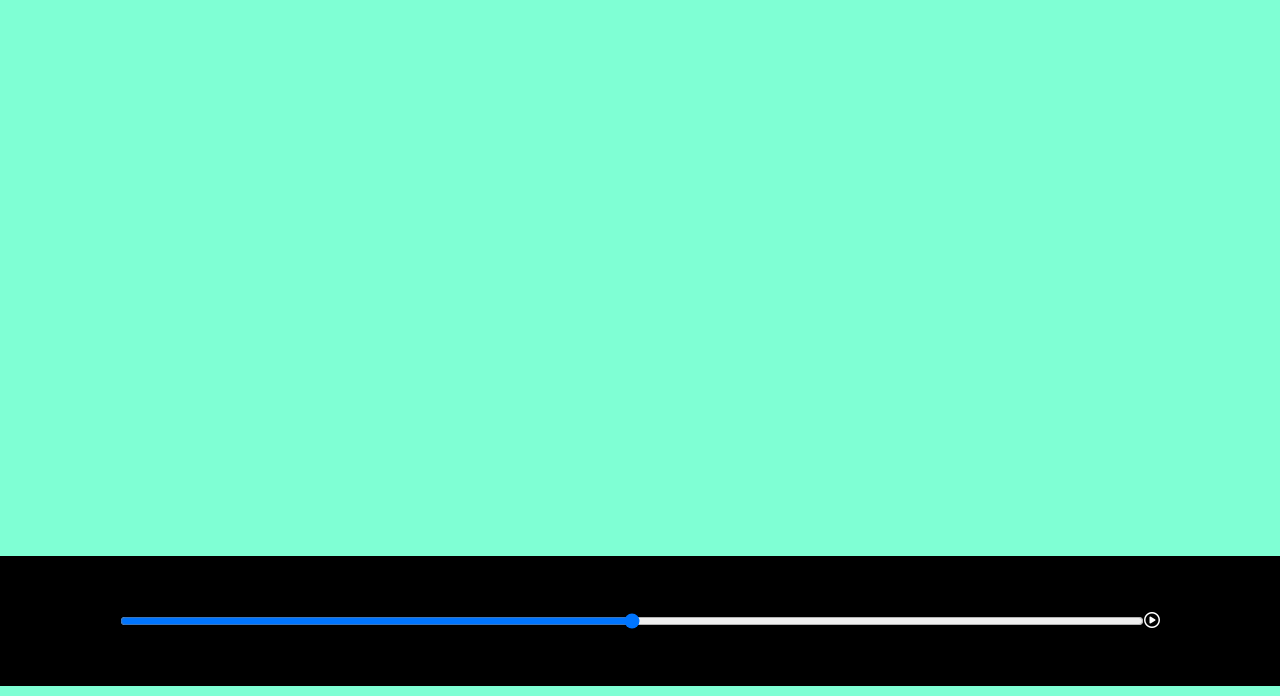
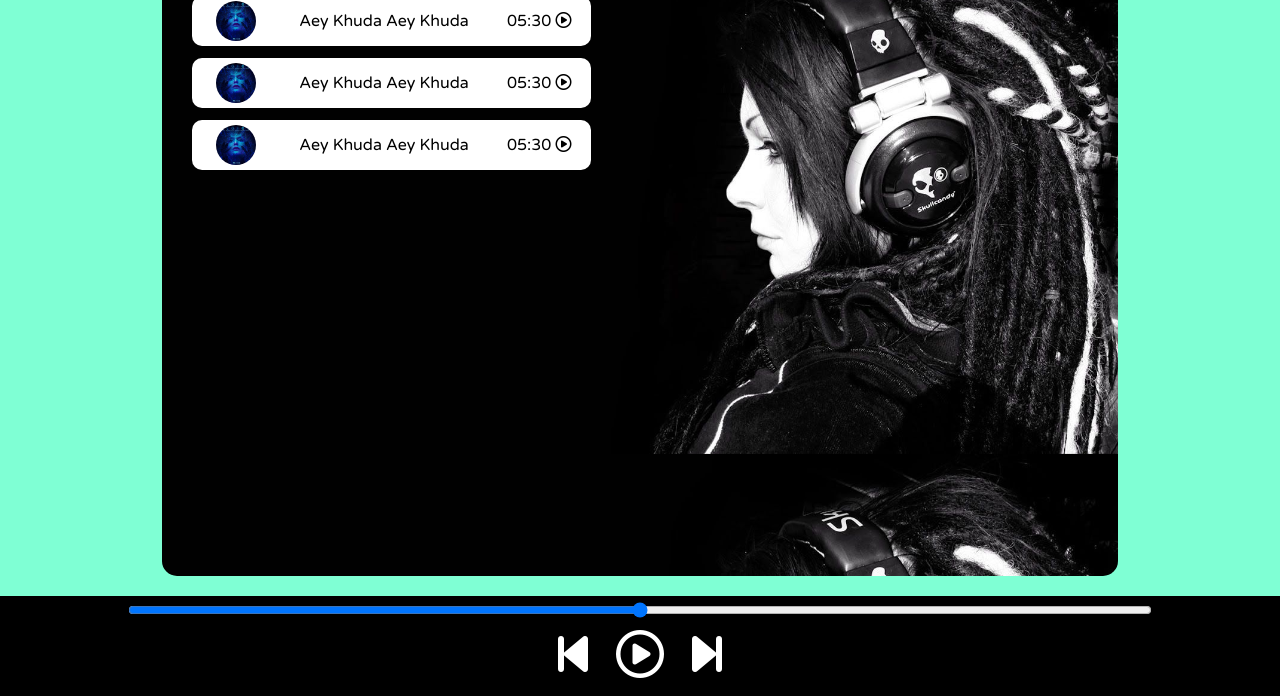
Before and after one commit to yasirwebdev/spotify-clone, a plain HTML site: page index.html in a window 1280 px wide. Shown: the part 144-840 px from the top of the page. Drawn offline with Linux system fonts and the light colour scheme; a web font is replaced by a local one.

Commit message:
Spotify Clone App working 2

```diff
--- a/index.html
+++ b/index.html
@@ -15,16 +15,40 @@
     </ul>
   </nav>
 
-  <div class="main-area">
-    <h1>Playing Music - Atif Aslam</h1>
-    <div class="song-list"></div>
+  <div class="track-list-area">
+    <div class="track-list">
+      <h1>Playing Music - Atif Aslam</h1>
+      <div>
+        <div class="track-item">
+            <img src="/covers/1.jpg" alt="song1">
+            <span>Aey Khuda Aey Khuda</span>
+            <span class="track-list-play"><span class="time-stamp">05:30 <i class="fa-regular fa-circle-play"></i></span>
+            </span>
+        </div>
+        <div class="track-item">
+          <img src="/covers/1.jpg" alt="song1">
+          <span>Aey Khuda Aey Khuda</span>
+          <span class="track-list-play"><span class="time-stamp">05:30 <i class="fa-regular fa-circle-play"></i></span>
+          </span>
+      </div>
+      <div class="track-item">
+        <img src="/covers/1.jpg" alt="song1">
+        <span>Aey Khuda Aey Khuda</span>
+        <span class="track-list-play"><span class="time-stamp">05:30 <i class="fa-regular fa-circle-play"></i></span>
+        </span>
+    </div>
+      </div>
+    </div>
     <div class="side-banner"></div>
   </div>
   <div class="play-bar">
-    <input type="range" name="range" id="my-progress-bar" min="0" max="100">
+    <input type="range" name="range" id="my-progress-bar" min="0" max="100" />
+    <!-- <label for="my-progress-bar">Play</label> -->
     <div class="icons">
       <!-- fontAweseme icons -->
-      <i class="fa-regular fa-circle-play"></i>
+      <i class="fa-solid fa-3x fa-backward-step"></i>
+      <i class="fa-regular fa-3x fa-circle-play"></i>
+      <i class="fa-solid fa-3x fa-forward-step"></i>
     </div>
   </div>
 
--- a/style.css
+++ b/style.css
@@ -18,45 +18,76 @@ nav ul{
   display: flex;
   align-items: center;
   list-style-type: none;
-  height: 60px;
+  height: 40px;
   background-color: black;
   color: white;
-  /* justify-content: center; */
 }
 
 nav ul li{
   padding: 0 10px;
 }
 
-.brand{
+.brand {
   display: flex;
   align-items: center;
   font-weight: bolder;
   font-size: 1.3rem;
-  /* flex-direction: column; */
 }
+
 .brand img{
   width: 40px;
   padding: 0 5px;
 }
 
-.main-area{
-  min-height: 80vh;
+.track-list-area{
+  min-height: 75vh;
+  background-color: black;
+  background-image: url('bg.jpg');
+  background-size: 100%;
+  color: white;
+  font-family: 'Varela Round', sans-serif;
+  display: flex;
+  margin: 20px auto;
+  width: 70%;
+  padding: 30px;
+  border-radius: 15px;
+}
+
+.track-item{
+  height: 50px;
+  /* width: 80%; */
+  background-color: white;
+  color: black;
+  margin: 12px 0;
+  display: flex;
+  justify-content: space-around;
+  align-items: center;
+  border-radius: 10px;
+}
+
+.track-item img{
+  width: 40px;
+  margin: 0 5px;
+  border-radius: 20px;
+
 }
 
 .play-bar{
   position: sticky;
-  height: 130px;
+  height: 100px;
   background-color: black;
   display: flex;
   justify-content: center;
   align-items: center;
+  flex-direction: column;
+  color: white;
 }
 
 #my-progress-bar{
   width: 80vw;
 }
 
-.icons{
-  color: white;
+.icons i{
+  cursor: pointer;
+  margin: 12px;
 }
```
